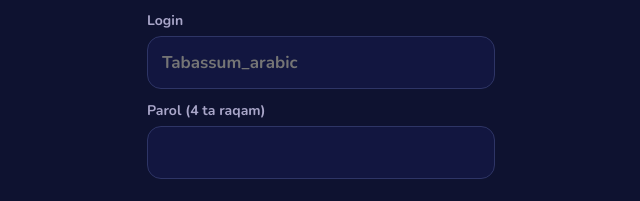
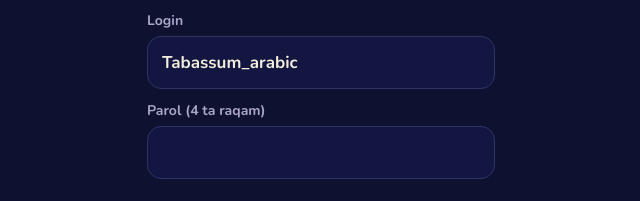
Before and after one commit to tabassumarabic/app, a plain HTML site: page ustoz.html in a window 1280 px wide. Shown: the part 282-483 px from the top of the page, 319-959 px from the left. Drawn offline with nearby package versions, Linux system fonts and the light colour scheme.

Commit message:
Platforma paneli: login oldindan to'ldirilgan
Co-Authored-By: Claude Opus 5.5 <noreply@anthropic.com>

```diff
--- a/ustoz.html
+++ b/ustoz.html
@@ -67,7 +67,7 @@ input.qidir,select{padding:10px 14px;border-radius:12px;border:1px solid var(--l
   <h1 style="margin:10px 0 2px">Platforma paneli</h1>
   <p class="bosh">Tabassum platformasi (ilova) uchun: foydalanuvchilar, Karvon, ovozlar</p>
   <form id="f-kirish" onsubmit="return false" novalidate>
-    <label for="k-login">Login</label><input id="k-login" autocomplete="username" autocapitalize="off" placeholder="Tabassum_arabic">
+    <label for="k-login">Login</label><input id="k-login" autocomplete="username" autocapitalize="off" value="Tabassum_arabic" placeholder="Tabassum_arabic">
     <label for="k-pin">Parol (4 ta raqam)</label><input id="k-pin" type="password" inputmode="numeric" maxlength="4" autocomplete="current-password" style="letter-spacing:.4em;text-align:center">
     <p class="xato" id="k-xato"></p>
     <button class="btn" type="submit" style="width:100%">Kirish</button>
```
